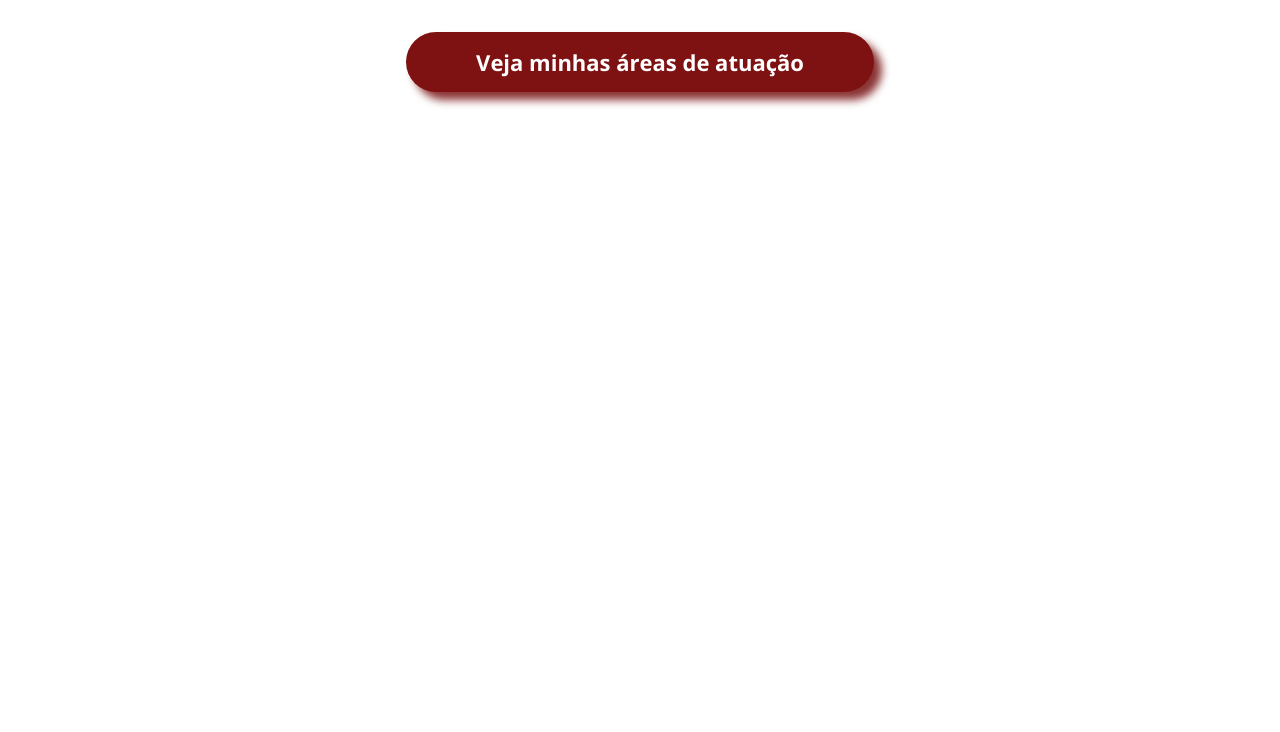
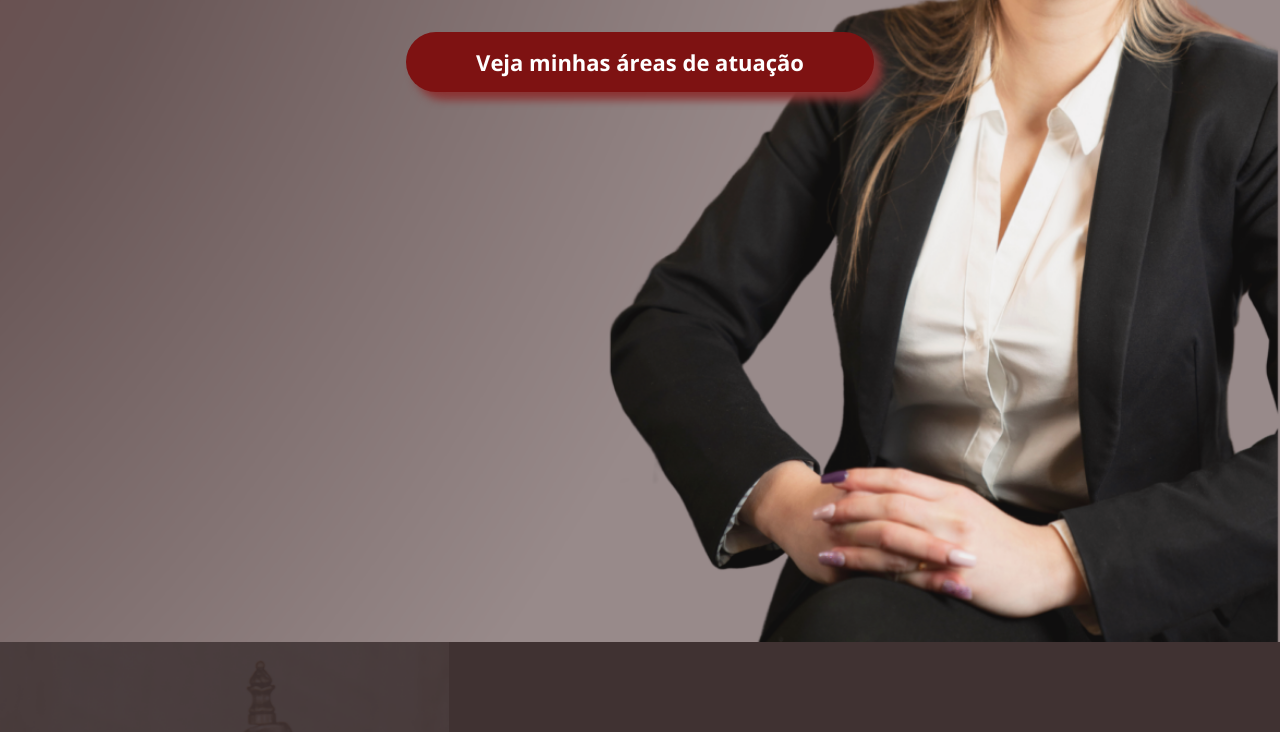
Before and after one commit to DuartDouglas/template-site-advogados-modelo-1, a plain HTML site: page index.html in a window 1280 px wide. Shown: the part 434-1166 px from the top of the page. Drawn offline with nearby package versions, Linux system fonts and the light colour scheme.

Commit message:
update [correção no css]

```diff
--- a/styles/style.css
+++ b/styles/style.css
@@ -191,7 +191,7 @@ a {
 
 /* ================= HOME ================== */
 #home {
-  background: var(--background-home) url(./assets/backgroundMobile.webp);
+  background: var(--background-home) url(../assets/backgroundMobile.webp);
   background-repeat: no-repeat;
   background-position: right bottom;
   background-size: cover;
@@ -259,7 +259,7 @@ a {
 /* ================ Segmentos ============= */
 
 #segments {
-  background: var(--background-segmentos) url(./assets/juridico.webp);
+  background: var(--background-segmentos) url(../assets/juridico.webp);
   background-repeat: no-repeat;
   background-size: cover;
   background-position: left top;
@@ -536,7 +536,7 @@ a {
 }
 
 #contact-footer {
-  background: #000000 url(./assets/ligacao.webp);
+  background: #000000 url(../assets/ligacao.webp);
   background-position: center;
   background-size: cover;
   background-repeat: no-repeat;
@@ -630,16 +630,15 @@ a {
   /* ================== Home ===================== */
 
   #home {
-    background: #ffffff url(./assets/background.webp);
+    background: #ffffff url(../assets/background.webp);
     background-repeat: no-repeat;
     background-position: top right;
-    background-size: contain;
-    padding-block: 25rem;
+    background-size: cover;
+    padding-top: 25rem;
 
     color: #ffffff;
 
     padding-inline: 2rem;
-    height: 100vh;
   }
 
   #home h2,
@@ -662,7 +661,7 @@ a {
   /* =========== Segmentos ============ */
 
   #segments {
-    background: #403232 url(./assets/juridico.webp);
+    background: #403232 url(../assets/juridico.webp);
     background-repeat: no-repeat;
     background-size: contain;
     background-position: left top;
```
